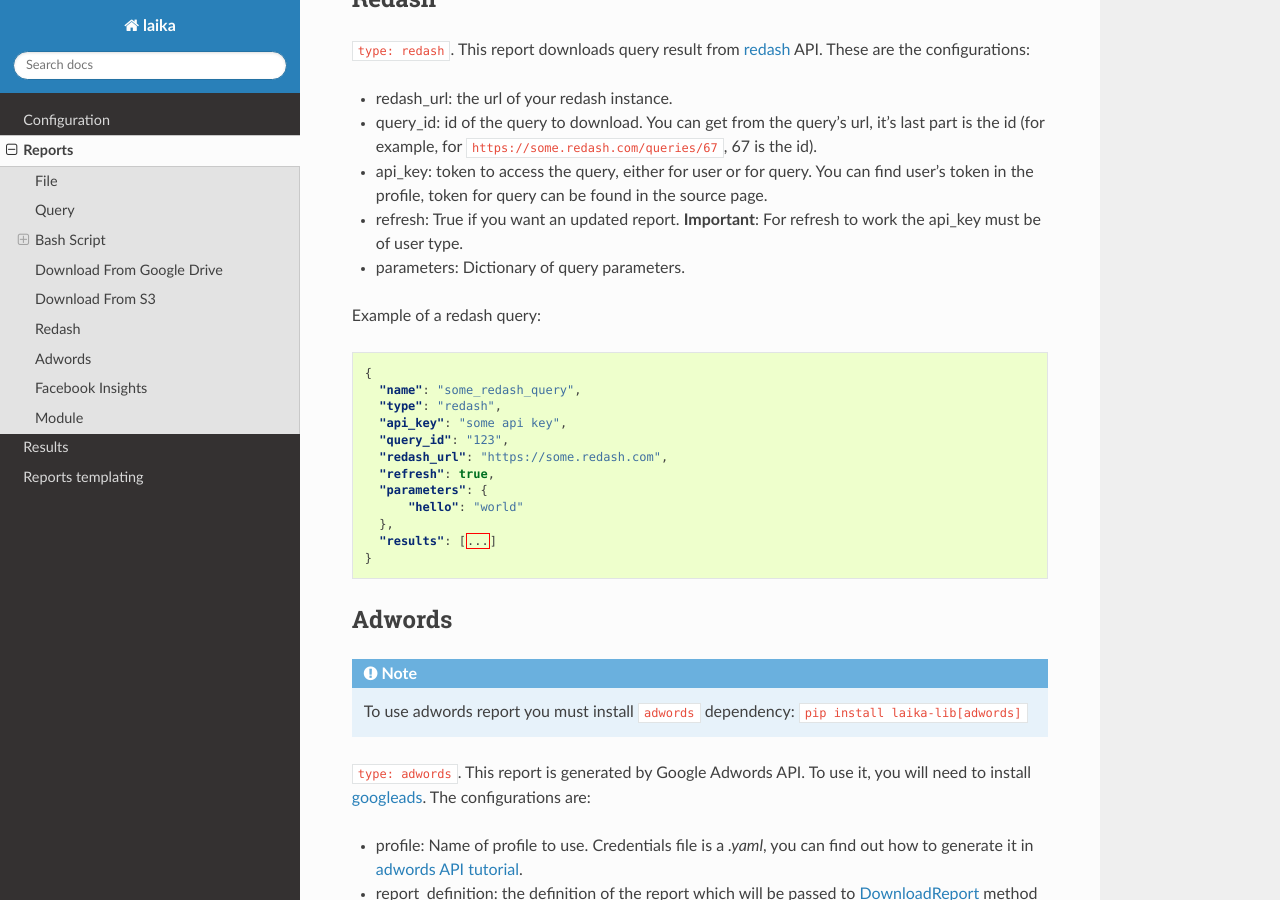
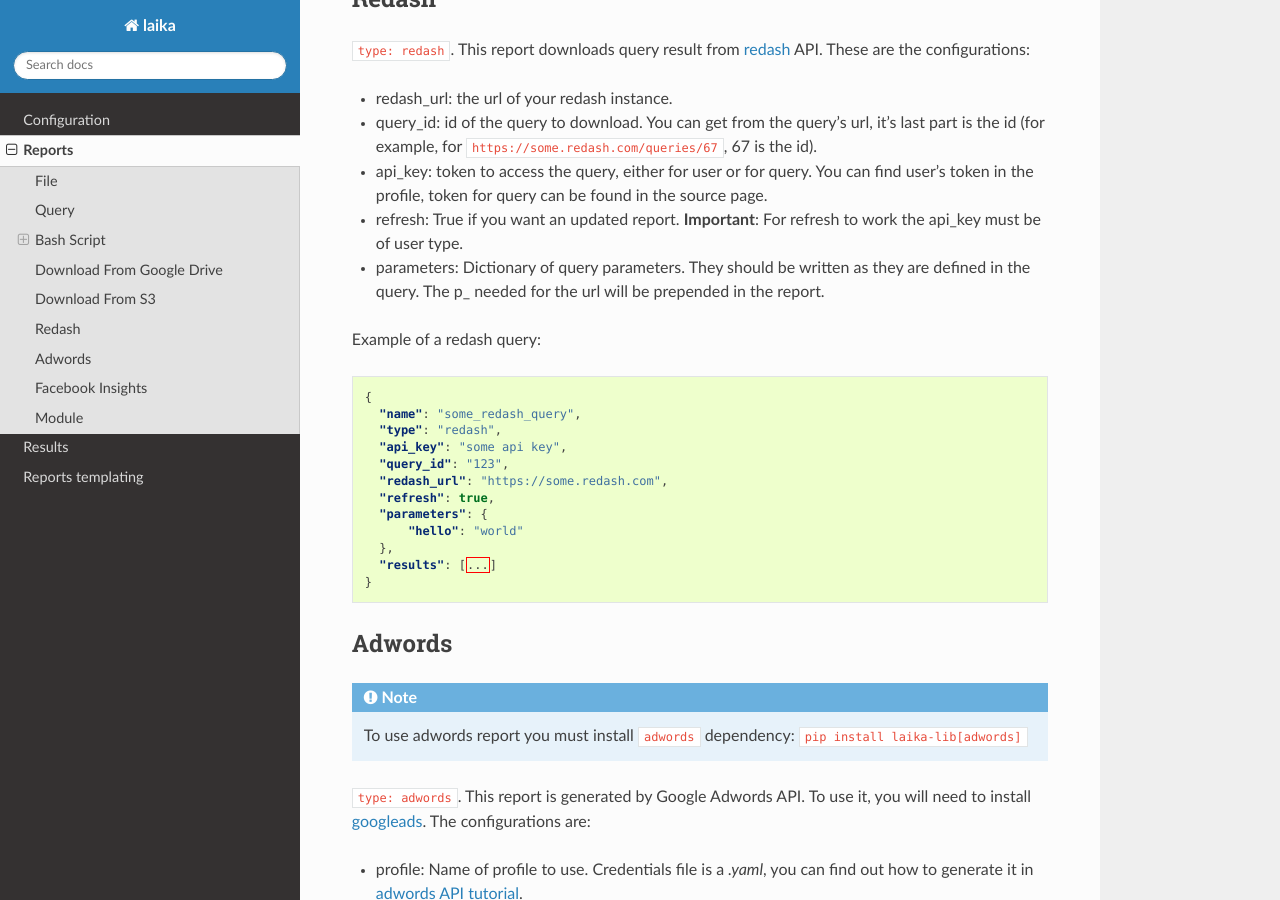
Before and after one commit to trocafone/laika, a Sphinx documentation site: the page built from docs/reports.rst, in a window 1280 px wide and 900 px high, scrolled down 4283 px. Built offline with Sphinx 7.4.7 and the Read the Docs theme 2.0.0, drawn with Linux system fonts in a browser that asks for light colours.

Commit message:
Add detail to redash parameters

```diff
--- a/docs/reports.rst
+++ b/docs/reports.rst
@@ -229,7 +229,9 @@
    found in the source page.
 -  refresh: True if you want an updated report. **Important**: For refresh
    to work the api\_key must be of user type.
--  parameters: Dictionary of query parameters.
+-  parameters: Dictionary of query parameters. They should be written as
+   they are defined in the query. The p\_ needed for the url will be
+   prepended in the report.
 
 Example of a redash query:
 
```
